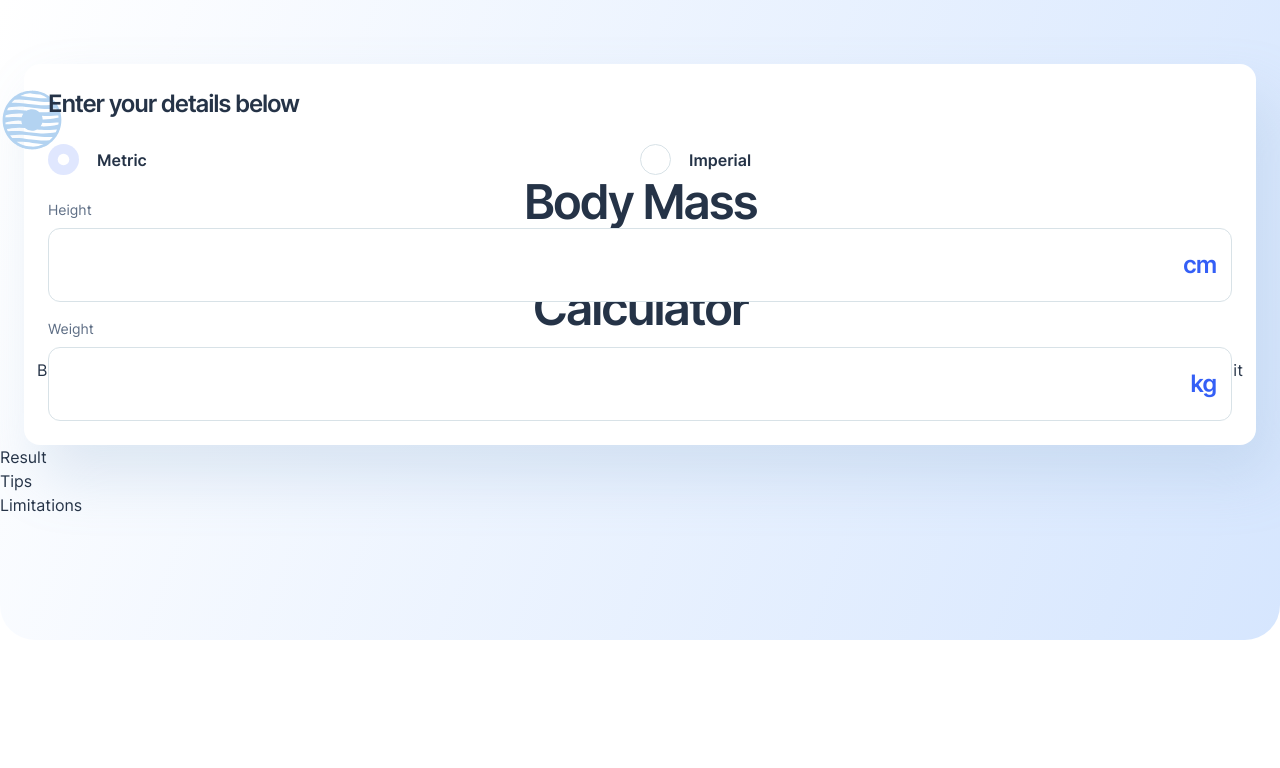
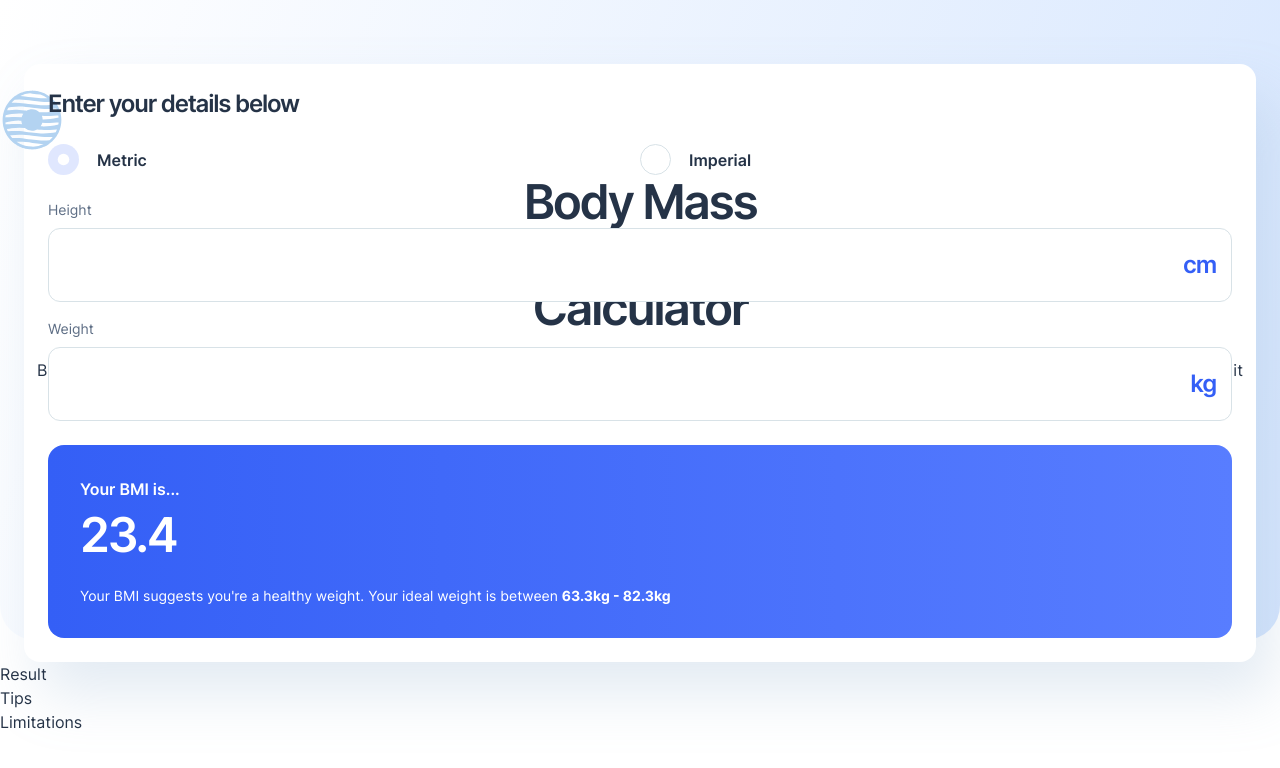
Before and after one commit to solvman/bmi-calculator, a React (Vite) app: page / in a window 1280 px wide. Shown: the top 768 px of the page. Built offline with nearby package versions, Linux system fonts and the light colour scheme.

Commit message:
Refactor Calculator component and add Outcomes component

```diff
--- a/src/components/Hero/components/Calculator/Calculator.tsx
+++ b/src/components/Hero/components/Calculator/Calculator.tsx
@@ -11,7 +11,7 @@ function Calculator() {
   const [value, setValue] = useState<System>("metric");
 
   return (
-    <form className="mx-6 -mt-[45%] flex flex-col gap-6 rounded-2xl bg-pureWhite p-6 shadow-card">
+    <article className="mx-6 -mt-[45%] flex flex-col gap-6 rounded-2xl bg-pureWhite p-6 shadow-card">
       <fieldset className="border-red flex flex-col gap-6">
         <legend className="mb-6 text-2xl font-semibold tracking-tighter">
           Enter your details below
@@ -30,7 +30,7 @@ function Calculator() {
         </ul>
       </fieldset>
       {value === "metric" ? <MetricForm /> : <ImperialForm />}
-    </form>
+    </article>
   );
 }
 export default Calculator;
--- a/src/components/Hero/components/Calculator/components/MetricForm/MetricForm.tsx
+++ b/src/components/Hero/components/Calculator/components/MetricForm/MetricForm.tsx
@@ -1,8 +1,10 @@
 import NumberInput from "@/components/common/NumberInput";
+import Outcomes from "../Outcomes";
 
 export const MetricForm = () => {
   return (
-    <fieldset className="flex flex-col gap-y-4">
+    <>
+      <form className="flex flex-col gap-y-4">
         <div className="flex flex-col gap-y-2">
           <label
             htmlFor="height"
@@ -21,6 +23,8 @@ export const MetricForm = () => {
           </label>
           <NumberInput unit="kg" type="number" id="weight" />
         </div>
-    </fieldset>
+      </form>
+      <Outcomes />
+    </>
   );
 };
--- /dev/null
+++ b/src/components/Hero/components/Calculator/components/Outcomes/Outcomes.tsx
@@ -0,0 +1,16 @@
+export const Outcomes = () => {
+  return (
+    <section className="flex flex-col gap-y-6 rounded-2xl bg-gradient-to-r from-blue to-[#587DFF] p-8 text-pureWhite">
+      <div>
+        <h3 className="mb-2 font-semibold">Your BMI is...</h3>
+        <p className="text-5xl font-semibold leading-[1.1] tracking-tighter">
+          23.4
+        </p>
+      </div>
+      <p className="leadin text-sm">
+        Your BMI suggests you're a healthy weight. Your ideal weight is between{" "}
+        <em className="font-bold not-italic">63.3kg - 82.3kg</em>
+      </p>
+    </section>
+  );
+};
--- /dev/null
+++ b/src/components/Hero/components/Calculator/components/Outcomes/index.ts
@@ -0,0 +1,2 @@
+import { Outcomes } from "./Outcomes";
+export default Outcomes;
```
Lines whose indentation alone changed are shown as unchanged.
